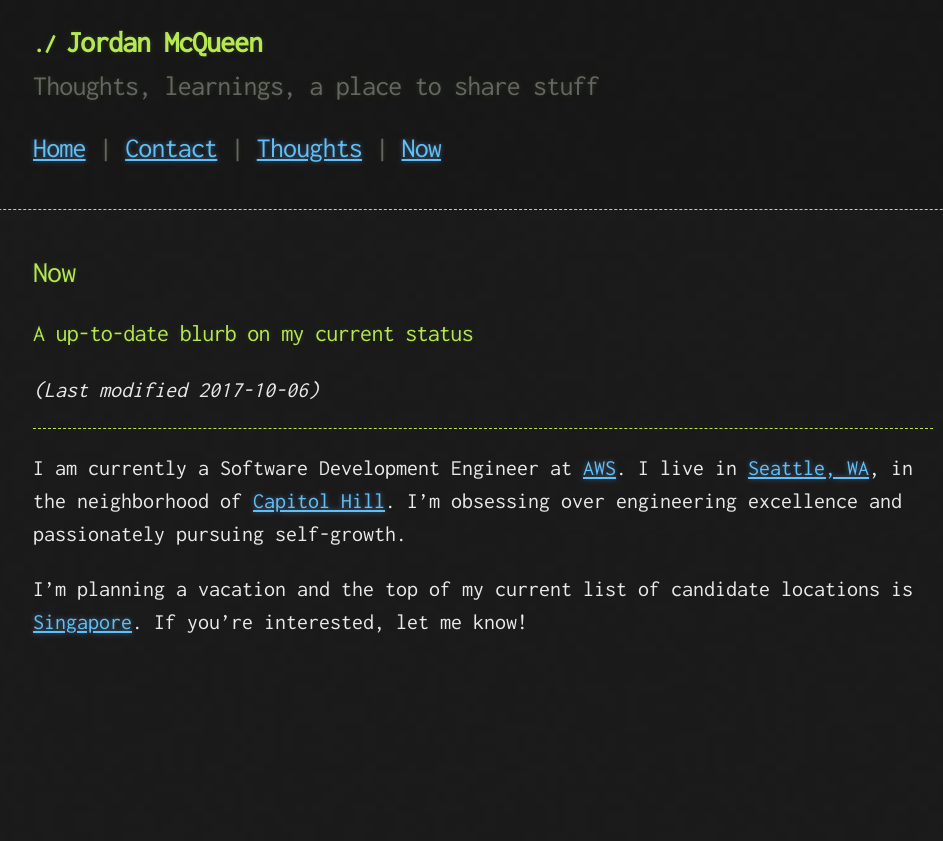
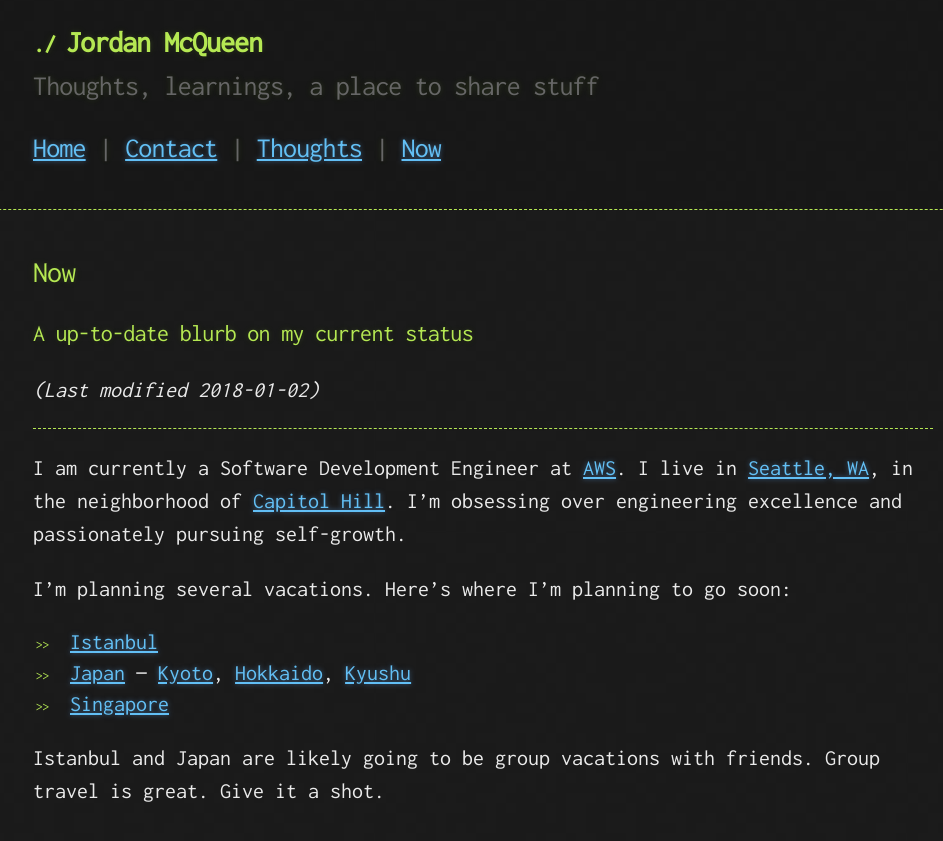
Before and after one commit to mcqueenjordan/mcqueenjordan.github.io, a Jekyll site: the page built from now.md, in a window 1280 px wide. Shown: the top 841 px of the page, without its empty margins (157-1100 px from the left). Built offline with Jekyll 4.4.1, drawn with Linux system fonts in a browser that asks for light colours; our own code applies the rules of GitHub Pages for plain Markdown files.

```diff
--- a/now.md
+++ b/now.md
@@ -5,7 +5,7 @@ layout: default
 # Now
 
 ## A up-to-date blurb on my current status
-*(Last modified 2017-10-06)*
+*(Last modified 2018-01-02)*
 
 ---
 
@@ -14,10 +14,21 @@ I am currently a Software Development Engineer at [AWS][aws]. I live in
 I'm obsessing over engineering excellence and passionately pursuing
 self-growth.
 
-I'm planning a vacation and the top of my current list of candidate
-locations is [Singapore][singapore]. If you're interested, let me know!
+I'm planning several vacations. Here's where I'm planning to go soon:
+
+- [Istanbul][istanbul]
+- [Japan][japan] &mdash; [Kyoto][kyoto], [Hokkaido][hokkaido], [Kyushu][kyushu]
+- [Singapore][singapore]
+
+Istanbul and Japan are likely going to be group vacations with friends. Group
+travel is great. Give it a shot.
 
 [aws]: https://aws.amazon.com
 [seattle]: https://en.wikipedia.org/wiki/Seattle
 [capitol-hill]: https://en.wikipedia.org/wiki/Capitol_Hill_(Seattle)
 [singapore]: https://en.wikipedia.org/wiki/Singapore
+[japan]: https://en.wikipedia.org/wiki/Japan
+[istanbul]: https://en.wikipedia.org/wiki/Istanbul
+[kyoto]: https://en.wikipedia.org/wiki/Kyoto
+[kyushu]: https://en.wikipedia.org/wiki/Kyushu
+[hokkaido]: https://en.wikipedia.org/wiki/Hokkaido
```
Also changed, not shown: index.md (+5 -5 lines).
